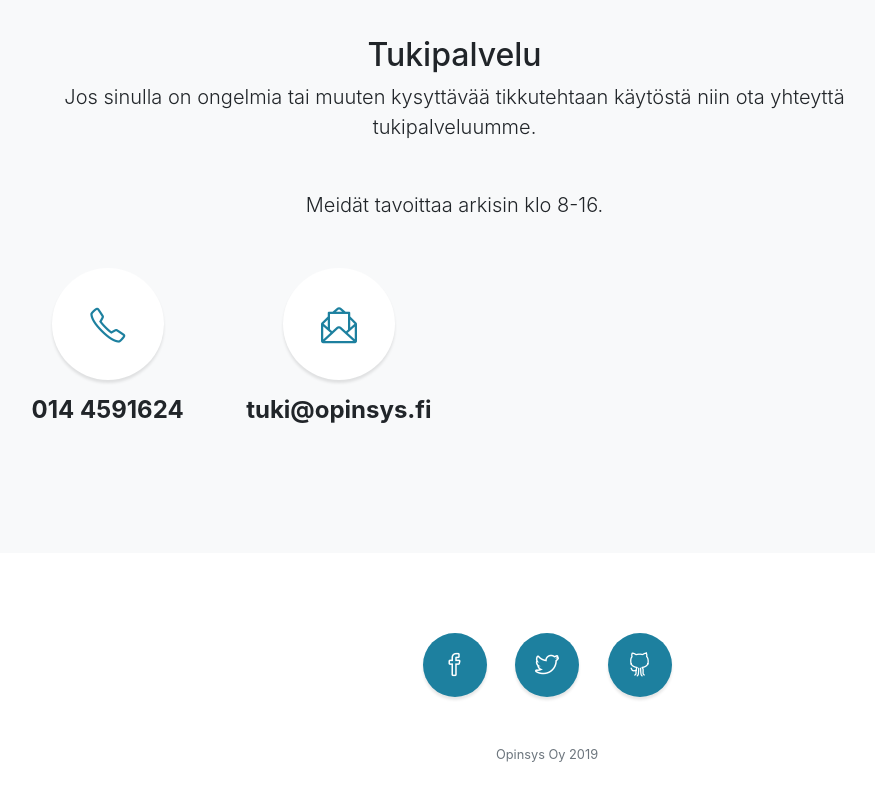
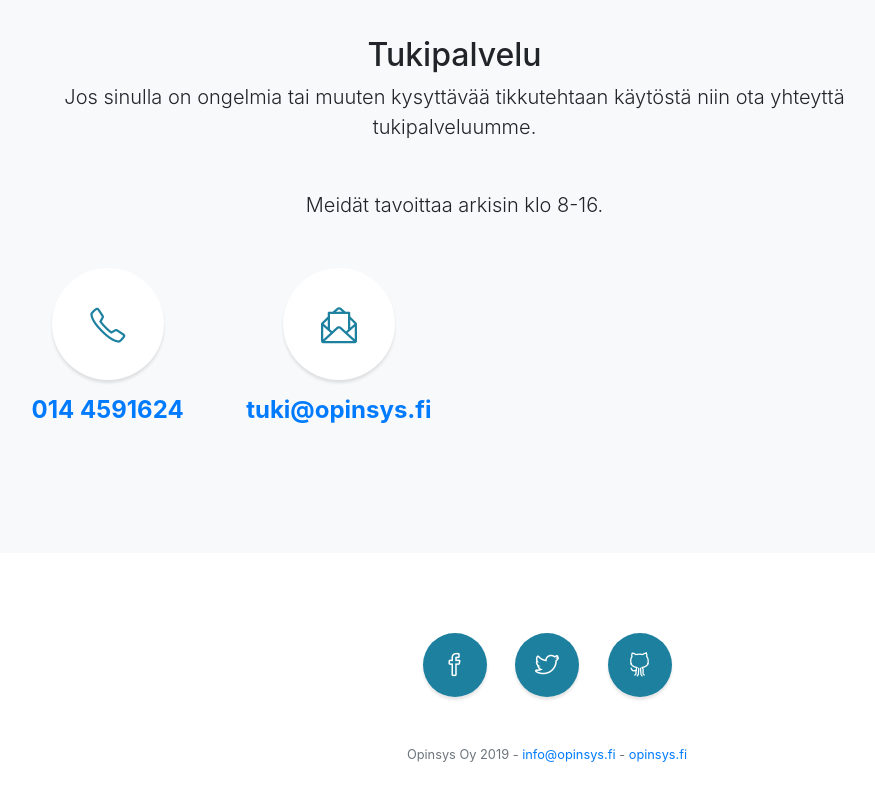
Before and after one commit to miguit/tikkutehdas.fi, a website with bundled scripts: page index.html in a window 1280 px wide. Shown: the part 3245-4045 px from the top of the page, without its empty margins (93-968 px from the left). Built offline with nearby package versions, Linux system fonts and the light colour scheme.

Commit message:
Add info.

```diff
--- a/index.html
+++ b/index.html
@@ -171,7 +171,7 @@
             <i class="icon-phone"></i>
           </span>
           <h4>
-            <strong>014 4591624</strong>
+            <strong><a href="tel:+35814 4591624">014 4591624</a></strong>
           </h4>
         </div>
         <div class="col-lg-3 col-md-6 mb-5 mb-lg-0">
@@ -179,7 +179,7 @@
             <i class="icon-envelope-letter"></i>
           </span>
           <h4>
-            <strong>tuki@opinsys.fi</strong>
+            <strong><a href="mailto:tuki@opinsys.fi">tuki@opinsys.fi</a></strong>
           </h4>
         </div>
         </div>
@@ -188,7 +188,7 @@
   </section>
 
   <!-- Footer -->
-  <footer class="footer text-center">
+  <footer class="footer text-center id="contact"">
     <div class="container">
       <ul class="list-inline mb-5">
         <li class="list-inline-item">
@@ -207,7 +207,7 @@
           </a>
         </li>
       </ul>
-      <p class="text-muted small mb-0">Opinsys Oy 2019</p>
+      <p class="text-muted small mb-0">Opinsys Oy 2019 - <a href="mailto:info@opinsys.fi">info@opinsys.fi</a> - <a href="https://opinsys.fi">opinsys.fi</a></p>
     </div>
   </footer>
 
```
